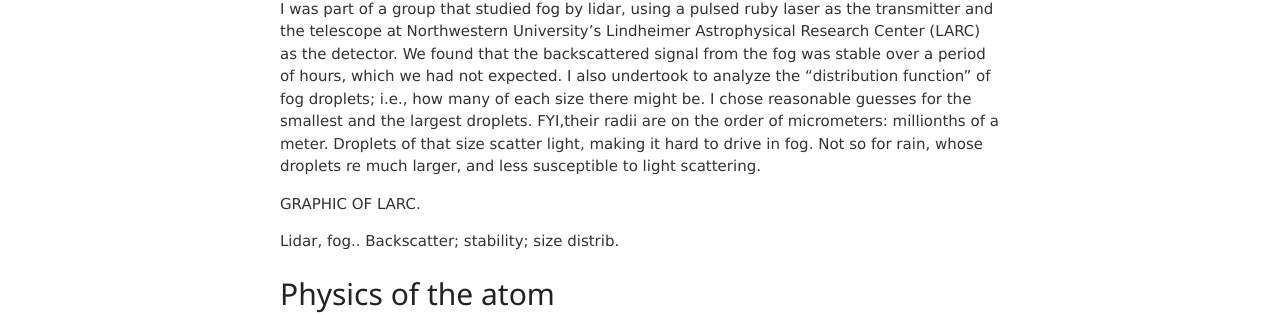
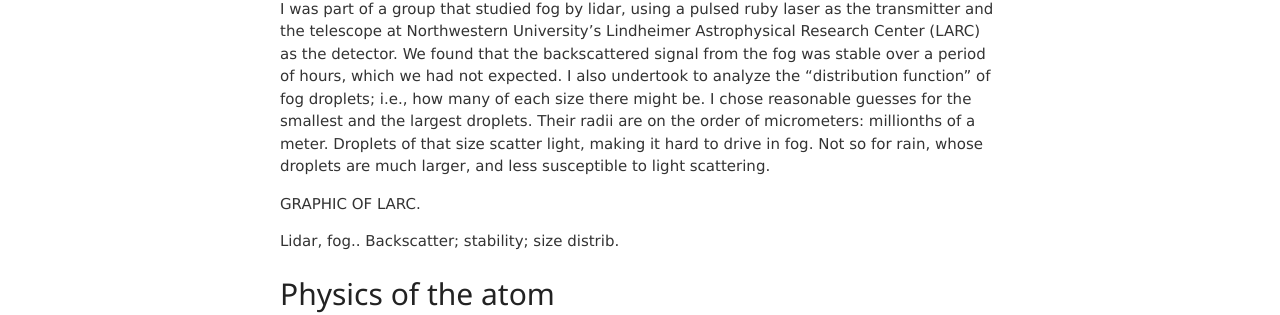
Before and after one commit to jvmallow/jvmallow.github.io, a Jekyll site: the page built from _posts/2025-05-14-Physics.md, in a window 1280 px wide and 900 px high, scrolled down 4742 px. Shown: the part 260-575 px from the top of the window. Built offline with Jekyll 4.4.1, drawn with Linux system fonts in a browser that asks for light colours; a script that is not in the unit is left out.

Commit message:
Update 2025-05-14-Physics.md

```diff
--- a/_posts/2025-05-14-Physics.md
+++ b/_posts/2025-05-14-Physics.md
@@ -131,7 +131,7 @@ and then moves on.
 
 Well no, it doesn't move on.  It actually sits there for some time perfectly still.   How do we know? From lidar. Taking its name from radar: radio detection and ranging, lidar is light detection and ranging. A radio wavelength of an FM station at 100 million Hertz (your radio reads "100") moving at the speed of light: 300 million meters per second, is 300/100: Three meters. Lidar is much younger than radar: it requires the use of a laser. Lidar wavelengths are in the visible and infrared:  The wavelength of green light is of order five 10 millionths of a meter. It can therefore probe much smaller objects. Radar and lidar work the same way: the simplest design consists of a transmitter and a detector at the same place. A pulse is sent out; it collides with and scatters back from an object to the detector. The total round trip time gives the distance to the object. For radar it could be an airplane. For lidar it can be something much smaller, such as a fog droplet.
 
-I was part of a group that studied fog by lidar, using a pulsed ruby laser as the transmitter and the telescope at Northwestern University's Lindheimer Astrophysical Research Center (LARC) as the detector. We found that the backscattered signal from the fog was stable over a period of hours, which we had not expected. I also undertook to analyze the "distribution function" of fog droplets; i.e., how many of each size there might be.  I chose reasonable guesses for the smallest and the largest droplets.  FYI,their radii are on the order of micrometers: millionths of a meter. Droplets of that size scatter light, making it hard to drive in fog. Not so for rain, whose droplets re much larger, and less susceptible to light scattering.
+I was part of a group that studied fog by lidar, using a pulsed ruby laser as the transmitter and the telescope at Northwestern University's Lindheimer Astrophysical Research Center (LARC) as the detector. We found that the backscattered signal from the fog was stable over a period of hours, which we had not expected. I also undertook to analyze the "distribution function" of fog droplets; i.e., how many of each size there might be.  I chose reasonable guesses for the smallest and the largest droplets.  Their radii are on the order of micrometers: millionths of a meter. Droplets of that size scatter light, making it hard to drive in fog. Not so for rain, whose droplets are much larger, and less susceptible to light scattering.
 
 GRAPHIC OF LARC.
 
```
